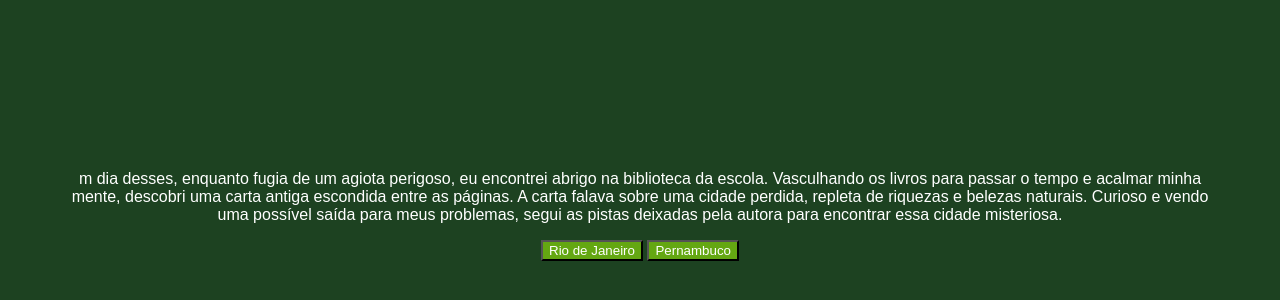
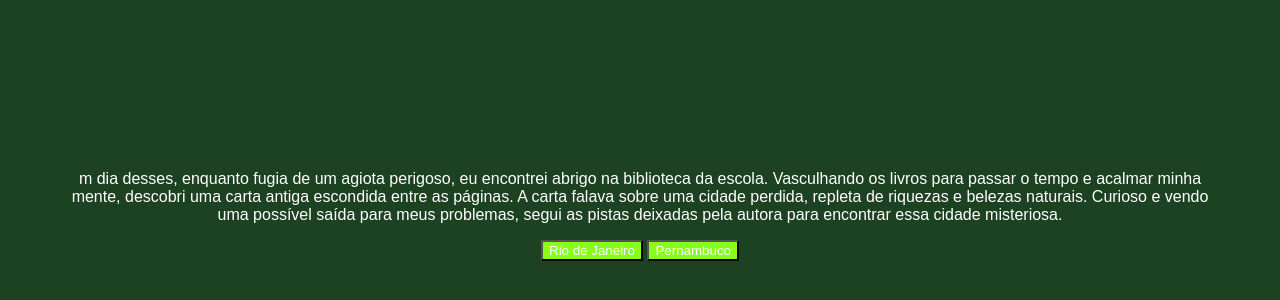
Before and after one commit to caniputmyballsinthejair/Aventura, a plain HTML site: page index.html in a window 1280 px wide. Shown: the part 152-452 px from the top of the page. Drawn offline with Linux system fonts and the light colour scheme; a web font is replaced by a local one.

Commit message:
Update style.css

```diff
--- a/style.css
+++ b/style.css
@@ -10,7 +10,7 @@ body {
 }
 
 button {
-    background-color: #64A712;
+    background-color: #87ff17;
     color: white;
     font-family: "Bai Jamjuree", sans-serif;
 }
```
